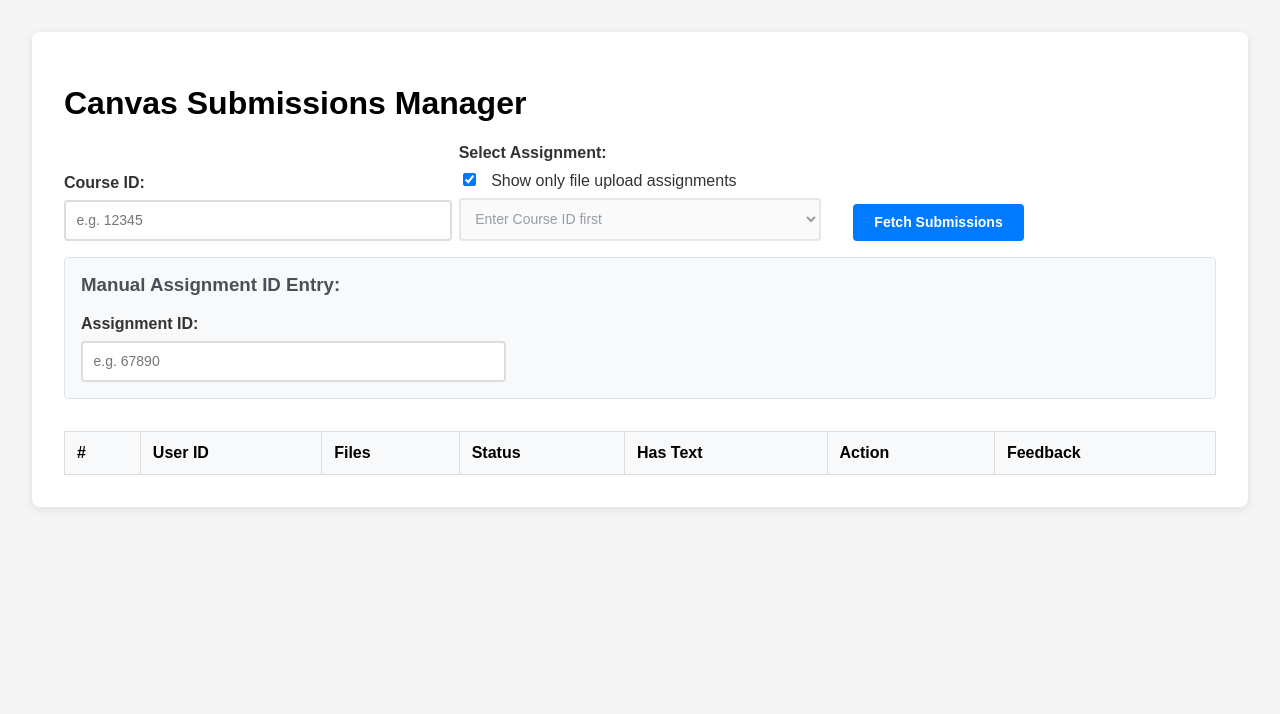
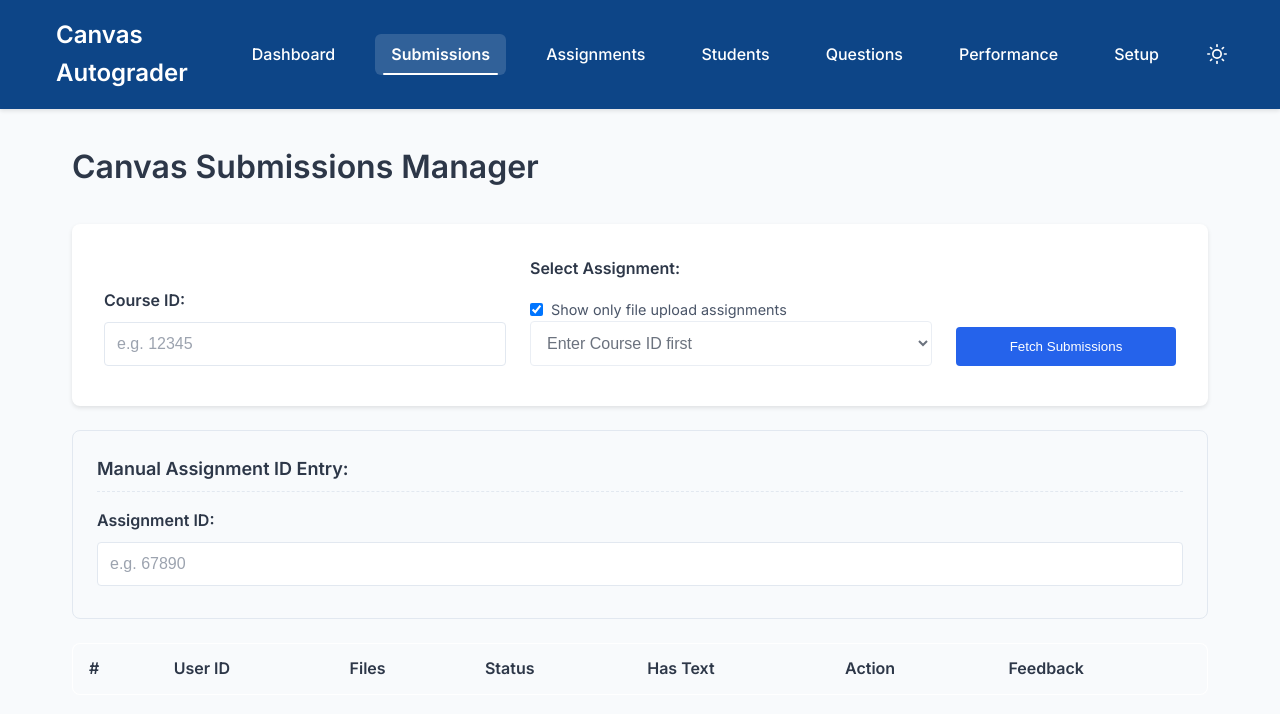
Before and after one commit to NicholasBoss/autograder, a Flask app: page /submissions in a window 1280 px wide. Shown: the top 714 px of the page. Run offline with Flask 3, Linux system fonts and the light colour scheme; lists and menus that the app fills with data are empty; some libraries are stand-ins or nearby versions.

Commit message:
html update for css

```diff
--- a/templates/submissions.html
+++ b/templates/submissions.html
@@ -1,115 +1,6 @@
-<!DOCTYPE html>
-<html lang="en">
-<head>
-    <meta charset="UTF-8">
-    <title>Canvas Submissions Feedback</title>
-    <style>
-        body {
-            font-family: sans-serif;
-            margin: 2em;
-            background-color: #f5f5f5;
-        }
-        .container {
-            max-width: 1200px;
-            margin: 0 auto;
-            background: white;
-            padding: 2em;
-            border-radius: 8px;
-            box-shadow: 0 2px 10px rgba(0,0,0,0.1);
-        }
-        .form-group {
-            margin-bottom: 1.5em;
-        }
-        label {
-            display: block;
-            font-weight: bold;
-            margin-bottom: 0.5em;
-            color: #333;
-        }
-        select, input[type="text"] {
-            width: 100%;
-            max-width: 400px;
-            padding: 0.75em;
-            border: 2px solid #ddd;
-            border-radius: 4px;
-            font-size: 14px;
-        }
-        select:focus, input:focus {
-            outline: none;
-            border-color: #007bff;
-        }
-        select:disabled, input:disabled {
-            background-color: #f8f9fa;
-            color: #6c757d;
-        }
-        .loading {
-            color: #6c757d;
-            font-style: italic;
-        }
-        .error {
-            color: #dc3545;
-            font-weight: bold;
-        }
-        .success {
-            color: #28a745;
-            font-weight: bold;
-        }
-        .btn {
-            background-color: #007bff;
-            color: white;
-            border: none;
-            padding: 0.75em 1.5em;
-            border-radius: 4px;
-            cursor: pointer;
-            font-size: 14px;
-            font-weight: bold;
-        }
-        .btn:hover {
-            background-color: #0056b3;
-        }
-        .btn:disabled {
-            background-color: #6c757d;
-            cursor: not-allowed;
-        }
-        table {
-            width: 100%;
-            border-collapse: collapse;
-            margin-top: 2em;
-        }
-        th, td {
-            border: 1px solid #ddd;
-            padding: 0.75em;
-            text-align: left;
-        }
-        th {
-            background-color: #f8f9fa;
-            font-weight: bold;
-        }
-        .status-message {
-            margin: 1em 0;
-            padding: 0.75em;
-            border-radius: 4px;
-        }
-        .manual-entry {
-            margin-top: 1em;
-            padding: 1em;
-            background-color: #f8f9fa;
-            border-radius: 4px;
-            border: 1px solid #dee2e6;
-        }
-        .manual-entry h3 {
-            margin-top: 0;
-            color: #495057;
-        }
-        .row {
-            display: flex;
-            gap: 2em;
-            align-items: end;
-        }
-        .col {
-            flex: 1;
-        }
-    </style>
+{% extends "layout.html" %}
+
+{% block content %}
     <script>
         let assignments = [];
 
@@ -312,42 +203,42 @@
     </script>
 </head>
 <body>
-    <div class="container">
+    <div class="submissions-manager">
         <h1>Canvas Submissions Manager</h1>
 
         <div id="status"></div>
 
-        <div class="row">
-            <div class="col">
-                <label for="course_id">Course ID:</label>
-                <input type="text" id="course_id" placeholder="e.g. 12345" onchange="onCourseIdChange()">
+        <div class="submission-form">
+            <div class="form-group">
+                <label for="course_id" class="form-label">Course ID:</label>
+                <input type="text" id="course_id" class="form-control" placeholder="e.g. 12345" onchange="onCourseIdChange()">
             </div>
-            <div class="col">
-                <label for="assignment_select">Select Assignment:</label>
-                <div style="margin-bottom: 0.5em;">
+
+            <div class="form-group">
+                <label for="assignment_select" class="form-label">Select Assignment:</label>
+                <div class="checkbox-container">
                     <input type="checkbox" id="file_uploads_only" checked onchange="onFilterChange()">
-                    <label for="file_uploads_only" style="display: inline; font-weight: normal; margin-left: 0.5em;">Show only file upload assignments</label>
+                    <label for="file_uploads_only" class="checkbox-label">Show only file upload assignments</label>
                 </div>
-                <select id="assignment_select" onchange="onAssignmentChange()" disabled>
+                <select id="assignment_select" class="form-control" onchange="onAssignmentChange()" disabled>
                     <option value="">Enter Course ID first</option>
                 </select>
             </div>
-            <div class="col">
-                <button id="submit_btn" class="btn" onclick="fetchSubmissions()">Fetch Submissions</button>
+
+            <div class="form-group">
+                <button id="submit_btn" class="fetch-btn" onclick="fetchSubmissions()">Fetch Submissions</button>
             </div>
         </div>
 
         <div class="manual-entry">
             <h3>Manual Assignment ID Entry:</h3>
-            <div class="row">
-                <div class="col">
-                    <label for="assignment_id">Assignment ID:</label>
-                    <input type="text" id="assignment_id" placeholder="e.g. 67890" onchange="syncAssignmentInput()">
-                </div>
+            <div class="form-group">
+                <label for="assignment_id" class="form-label">Assignment ID:</label>
+                <input type="text" id="assignment_id" class="form-control" placeholder="e.g. 67890" onchange="syncAssignmentInput()">
             </div>
         </div>
 
-        <table style="margin-top: 2em;">
+        <table class="submissions-table">
             <thead>
                 <tr>
                     <th>#</th>
@@ -362,5 +253,4 @@
             <tbody id="results"></tbody>
         </table>
     </div>
-</body>
-</html>
+{% endblock %}
```
